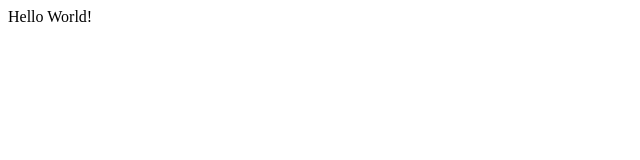
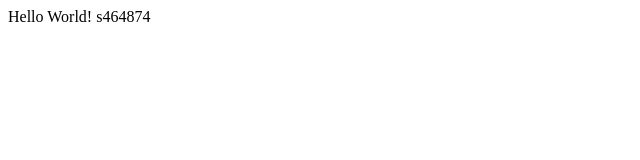
Before and after one commit to Goggiafk/index, a plain HTML site: page index.html in a window 1280 px wide. Shown: the full height of the page, 0-640 px from the left. Drawn offline with Linux system fonts and the light colour scheme.

Commit message:
Update index.html

```diff
--- a/index.html
+++ b/index.html
@@ -4,6 +4,6 @@
         <title>Basic Web Page</title>
     </head>
     <body>
-Hello World!
+Hello World! s464874
     </body>
 </html>
```
